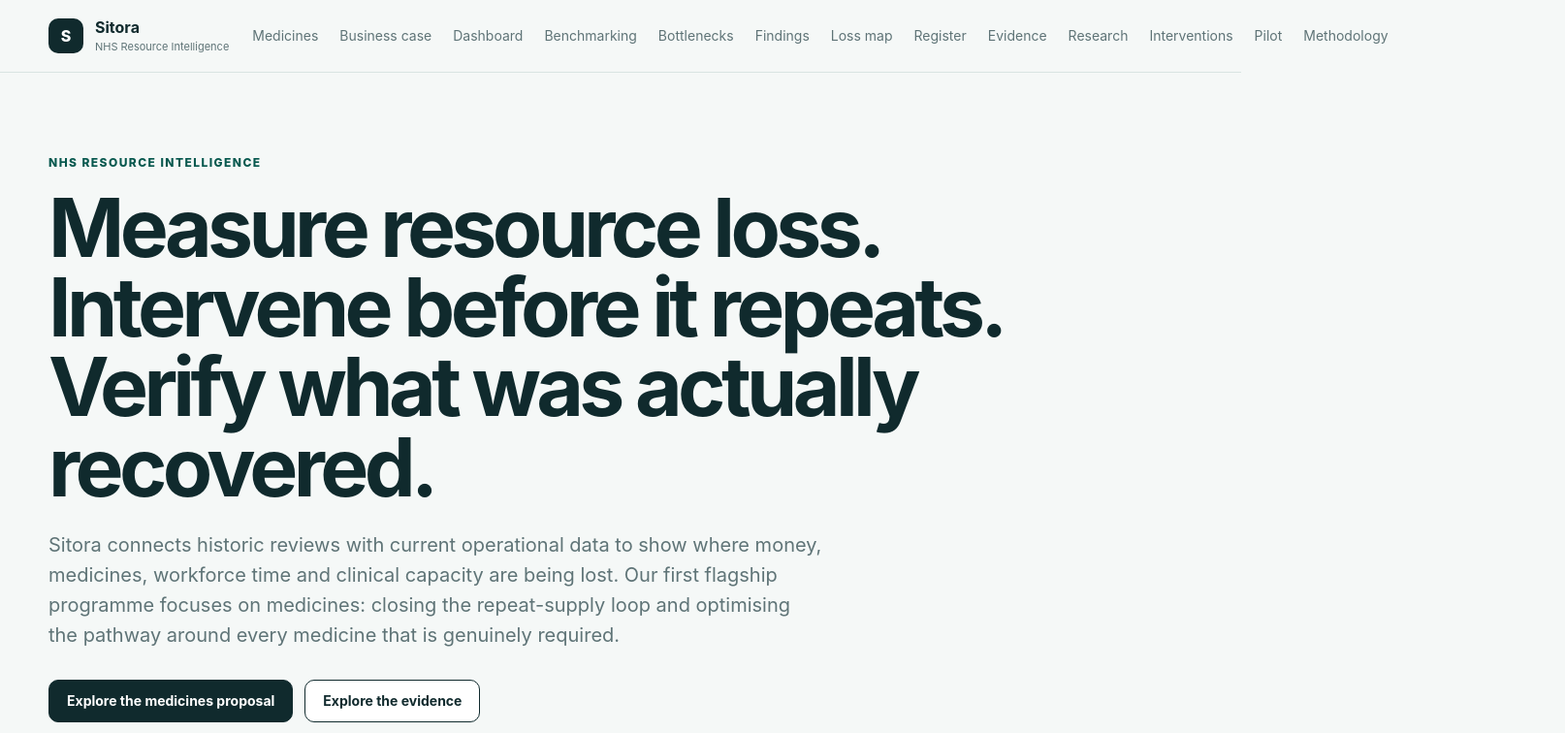
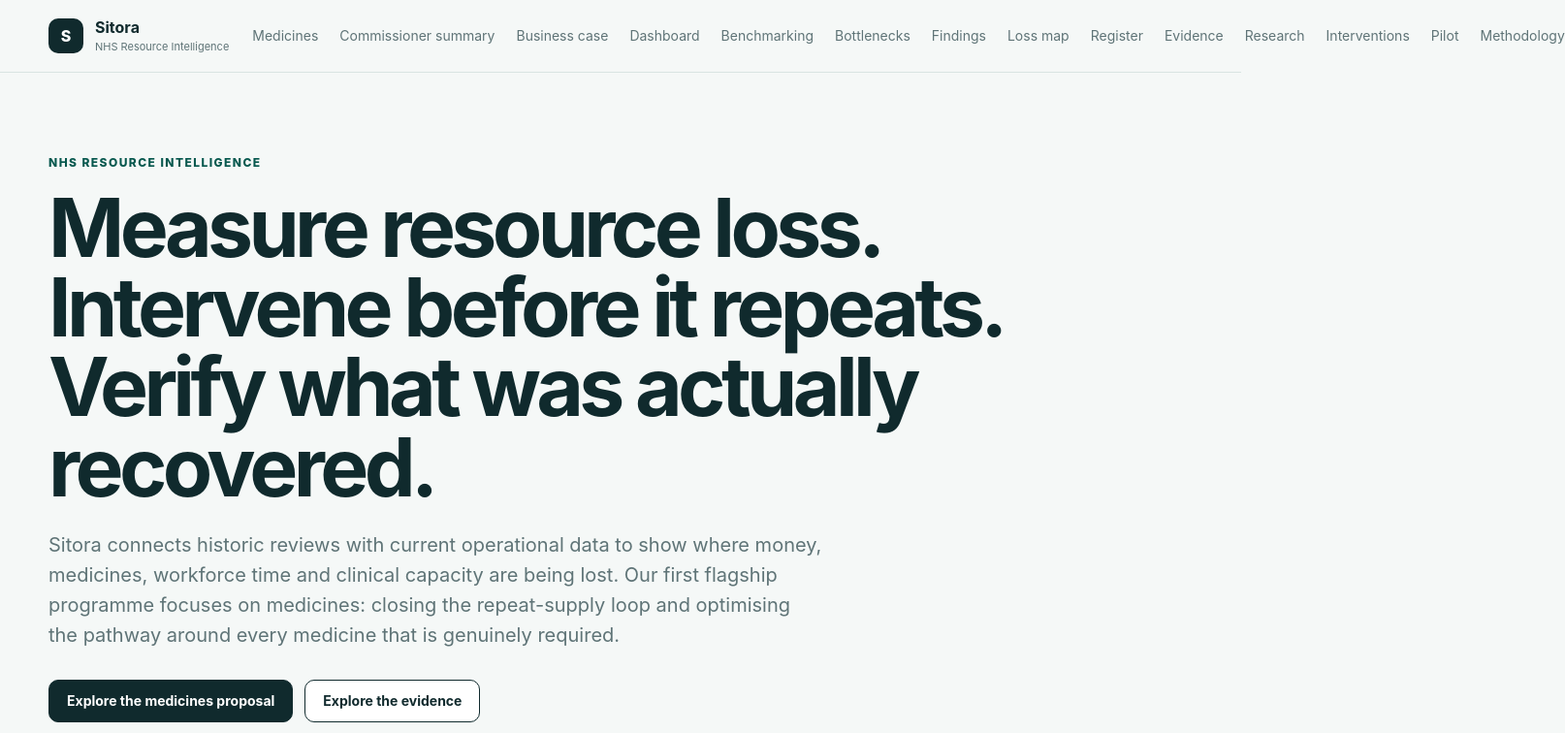
Before and after one commit to Nylon1/NHS, a Next.js app: page / in a window 1280 px wide. Shown: the top 756 px of the page at 97% size, 1614 px wide, since content can reach past the window. Built offline with nearby package versions, Linux system fonts and the light colour scheme.

Commit message:
Add commissioner summary to main navigation

```diff
--- a/components/Header.tsx
+++ b/components/Header.tsx
@@ -2,6 +2,7 @@ import Link from "next/link";
 
 const nav = [
   ["Medicines", "/medicines-proposal"],
+  ["Commissioner summary", "/commissioner-summary"],
   ["Business case", "/business-case"],
   ["Dashboard", "/dashboard"],
   ["Benchmarking", "/benchmarking"],
```
